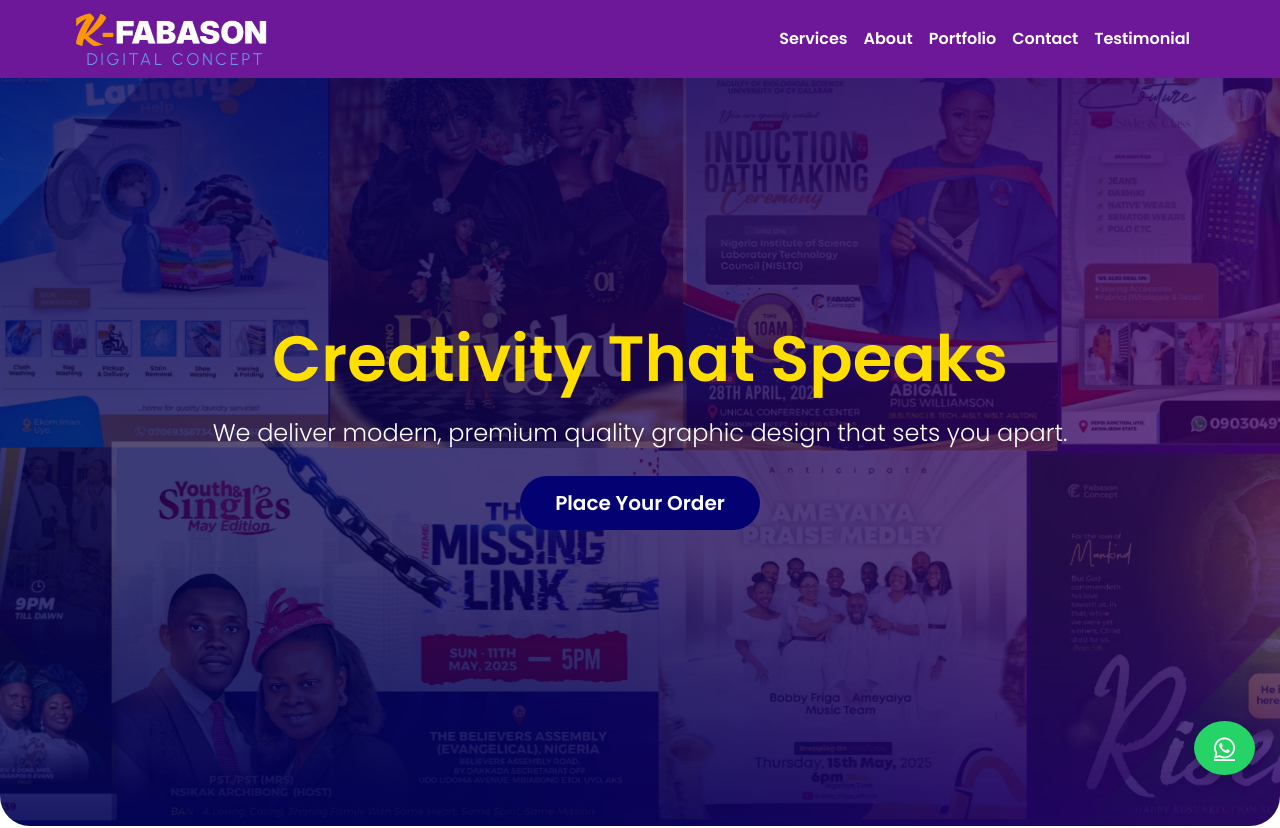
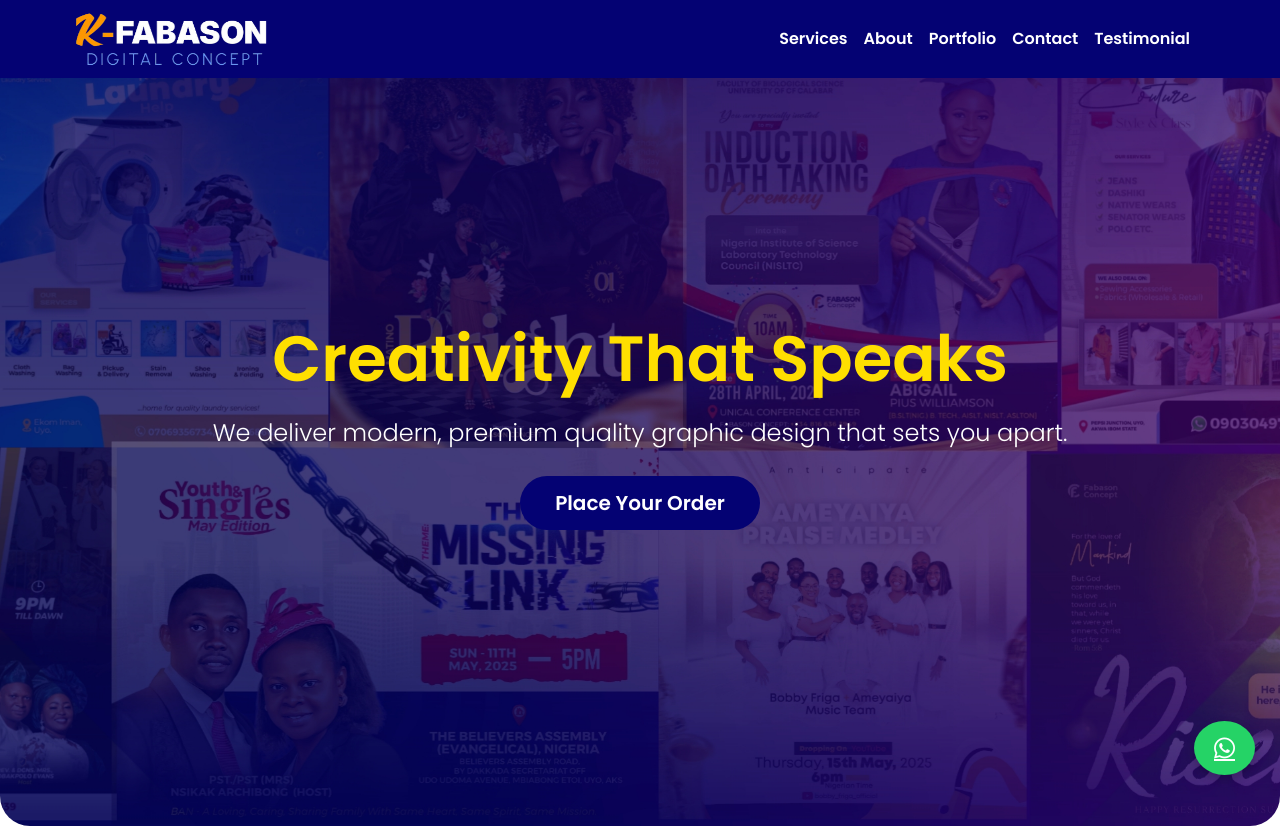
Before and after one commit to Sinachi2/K-Fabason, a plain HTML site: page index.html in a window 1280 px wide. Shown: the top 828 px of the page. Drawn offline with nearby package versions, Linux system fonts and the light colour scheme.

Commit message:
Update index.html

```diff
--- a/index.html
+++ b/index.html
@@ -60,7 +60,7 @@
 
         /* Navbar */
         .navbar {
-            background-color: var(--purple);
+            background-color: var(--blus);
             transition: background-color 0.3s ease-in-out;
             width: 100%;
         }
```
